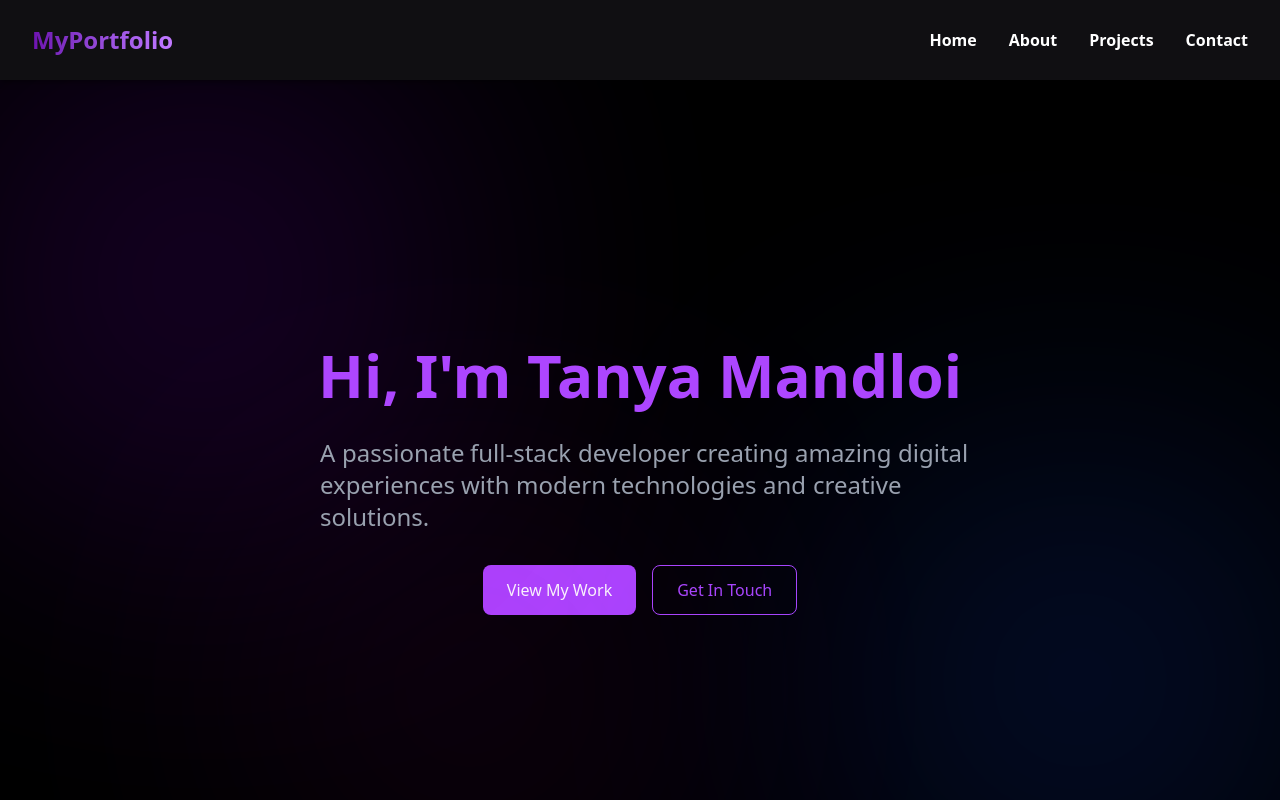
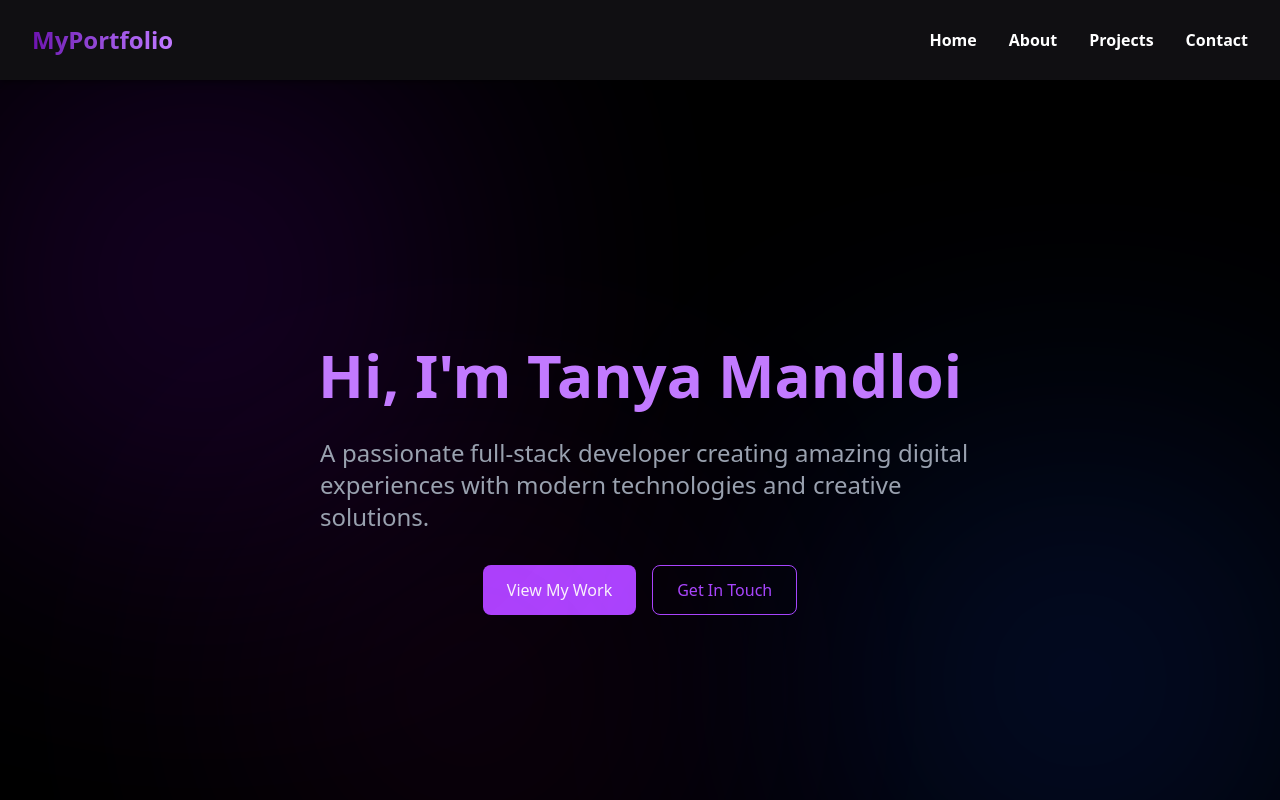
Before and after one commit to TanyaMandloi05/MyPortfolio, a Next.js app: page / in a window 1280 px wide. Shown: the top 800 px of the page. Built offline with nearby package versions, Linux system fonts and the light colour scheme.

Commit message:
built home page

```diff
--- a/src/app/components/Hero.jsx
+++ b/src/app/components/Hero.jsx
@@ -18,7 +18,7 @@ const Hero = () => {
         delay={150}
         animateBy="words"
         direction="top"
-        className="text-4xl sm:text-6xl font-bold text-purple-500 mb-8"
+        className="text-4xl sm:text-6xl font-bold text-purple-400 mb-8"
       />
 
       <BlurText
```
